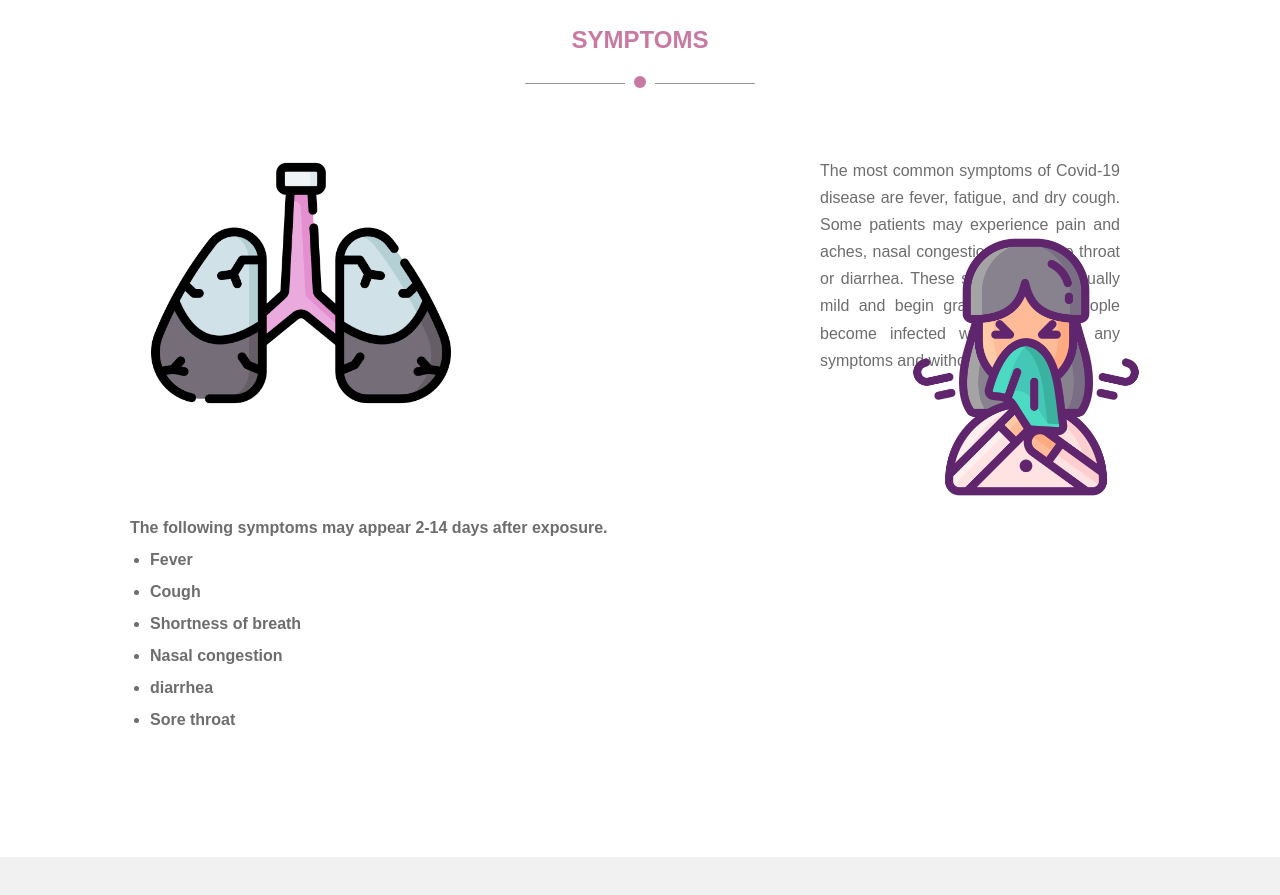
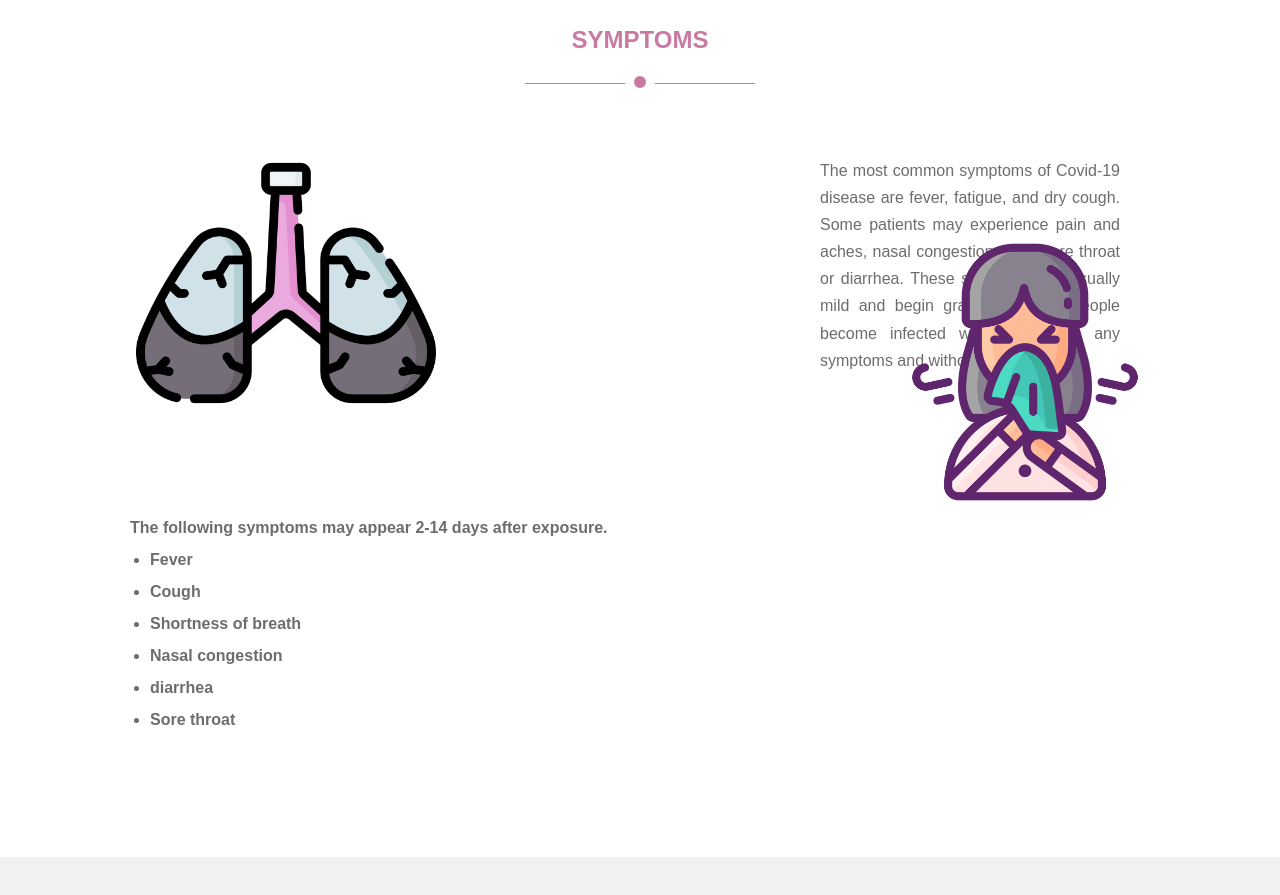
Before and after one commit to malakawadi/corona-team, a plain HTML site: page index.html in a window 1280 px wide. Shown: the part 1080-1975 px from the top of the page. Drawn offline with Linux system fonts and the light colour scheme; files whose address does not match are found by name.

Commit message:
Update style.css

```diff
--- a/CSS/style.css
+++ b/CSS/style.css
@@ -231,7 +231,7 @@ figure{
 
     width: 400px;
     display: inline-block;
-    padding-left: 91px;
+    padding-left: 76px;
     margin-top: -24px;
 }
 .p{
@@ -281,15 +281,10 @@ ul{
     margin-left: 20px;
 }
 .cough {         /* div 4*/
-    /*float: right;
+    float: right;
     width: 300px;
-    position: absolute;
-    left: 823px;*/
-
-     float: right;
-    width: 300px;
-    padding-right: 324px;
-    margin-top: -275px;
+    padding-right: 325px;
+    margin-top: -270px;
 }
 .Thestage{
     padding: 70px 0;
```
